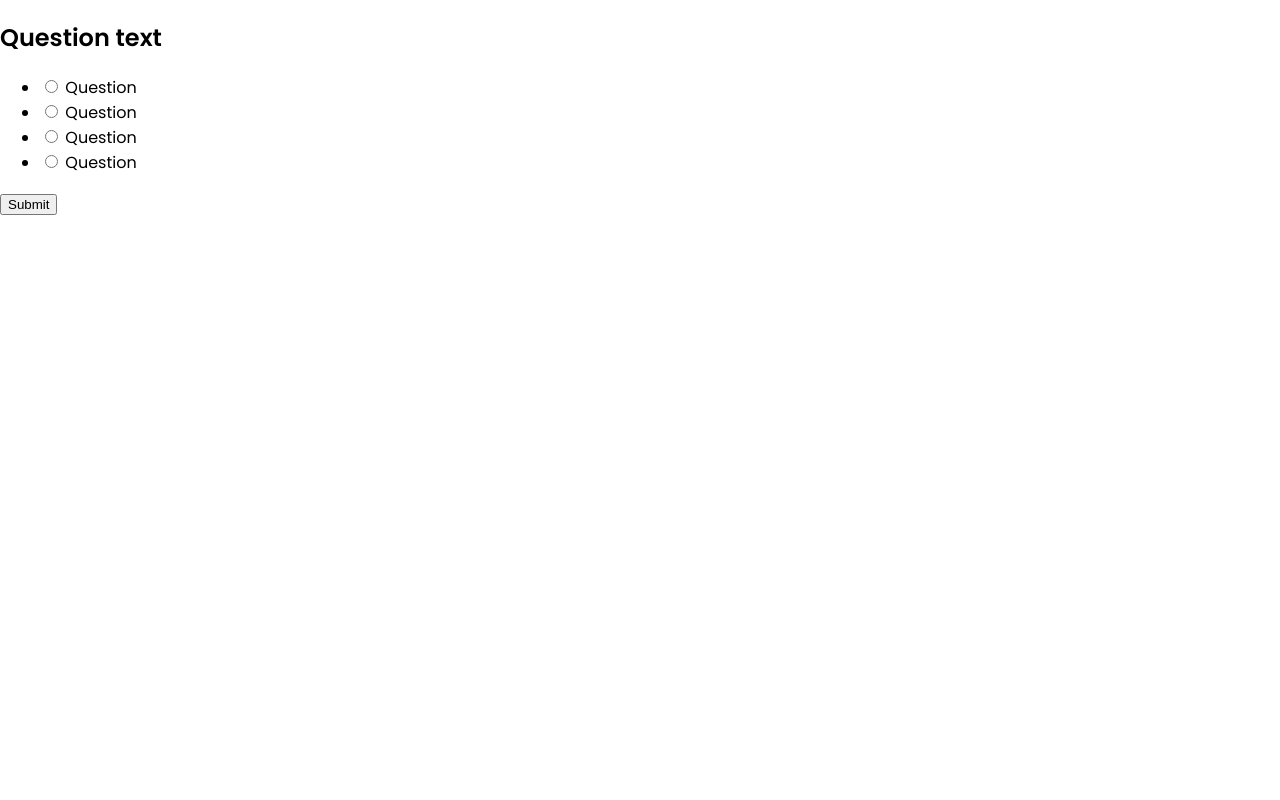
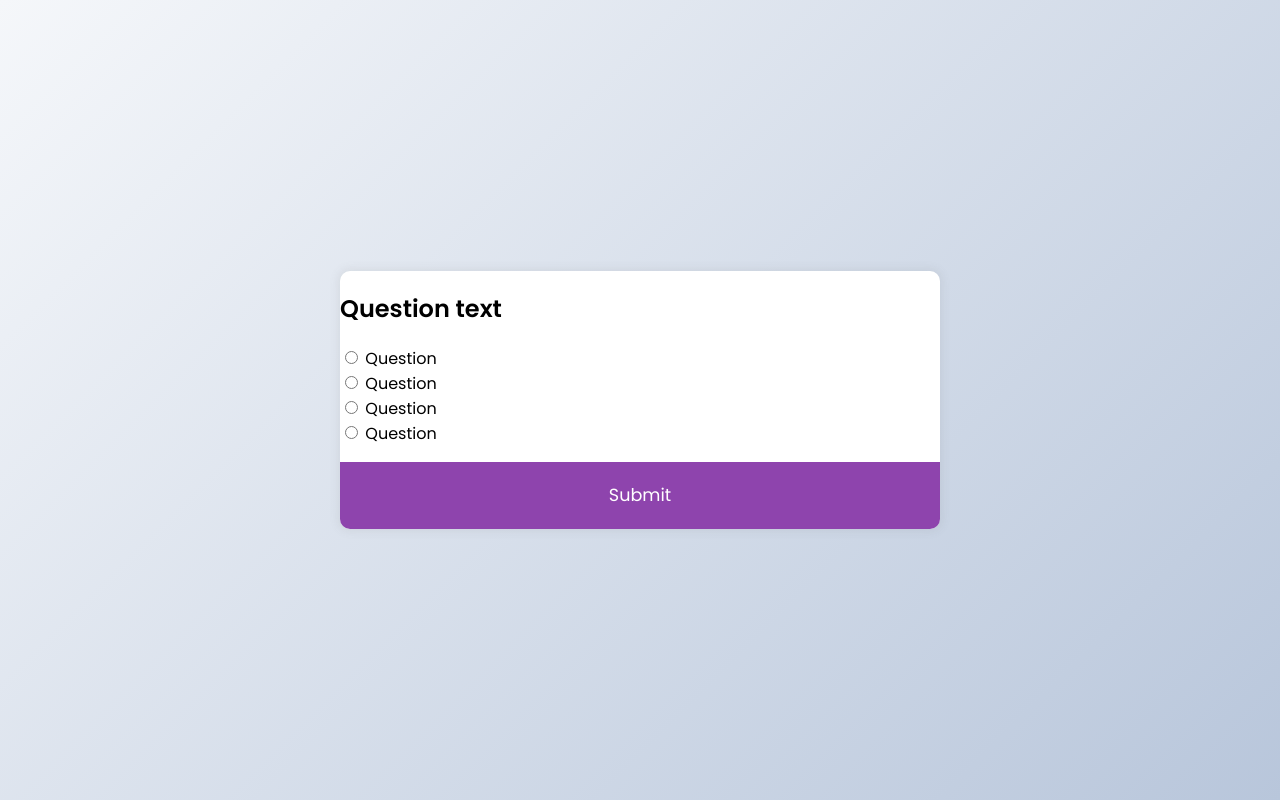
Before and after one commit to gseals/quiz-app, a plain HTML site: page index.html in a window 1280 px wide. Drawn offline with Linux system fonts and the light colour scheme.

Commit message:
updating

```diff
--- a/index.html
+++ b/index.html
@@ -9,6 +9,7 @@
 </head>
   <body>
     <div class="quiz-container">
+      <div class="quiz-deader">
       <h2>Question text</h2>
       <ul>
         <li>
@@ -29,6 +30,7 @@
         </li>
       </ul>
       <button>Submit</button>
+      </div>
     </div>
   </body>
 </html>
--- a/style.css
+++ b/style.css
@@ -6,6 +6,46 @@
 
 body {
   background-color: #fff;
+  background-image: linear-gradient(315deg, #b8c6db 0%, #f5f7fa 100%);
+  display: flex;
+  align-items: center;
+  justify-content: center;
   font-family: "Poppins", sans-serif;
   margin: 0;
+  min-height: 100vh;
 }
+
+.quiz-container {
+  background-color: #fff;
+  border-radius: 10px;
+  box-shadow: 0 0 10px 2px rgba(100, 100, 100, 0.1);
+  overflow: hidden;
+  width: 600px;
+  max-width: 100%;
+}
+
+.quiz-header {
+  padding: 4rem;
+}
+
+ul {
+  list-style-type: none;
+  padding: 0;
+
+}
+
+button {
+  background-color: #8e44ad;
+  border: none;
+  color: white;
+  cursor: pointer;
+  display: block;
+  font-family: inherit;
+  font-size: 1.1rem;
+  width: 100%;
+  padding: 1.3rem;
+}
+
+button:hover {
+  background-color: #732d91;
+}
```
